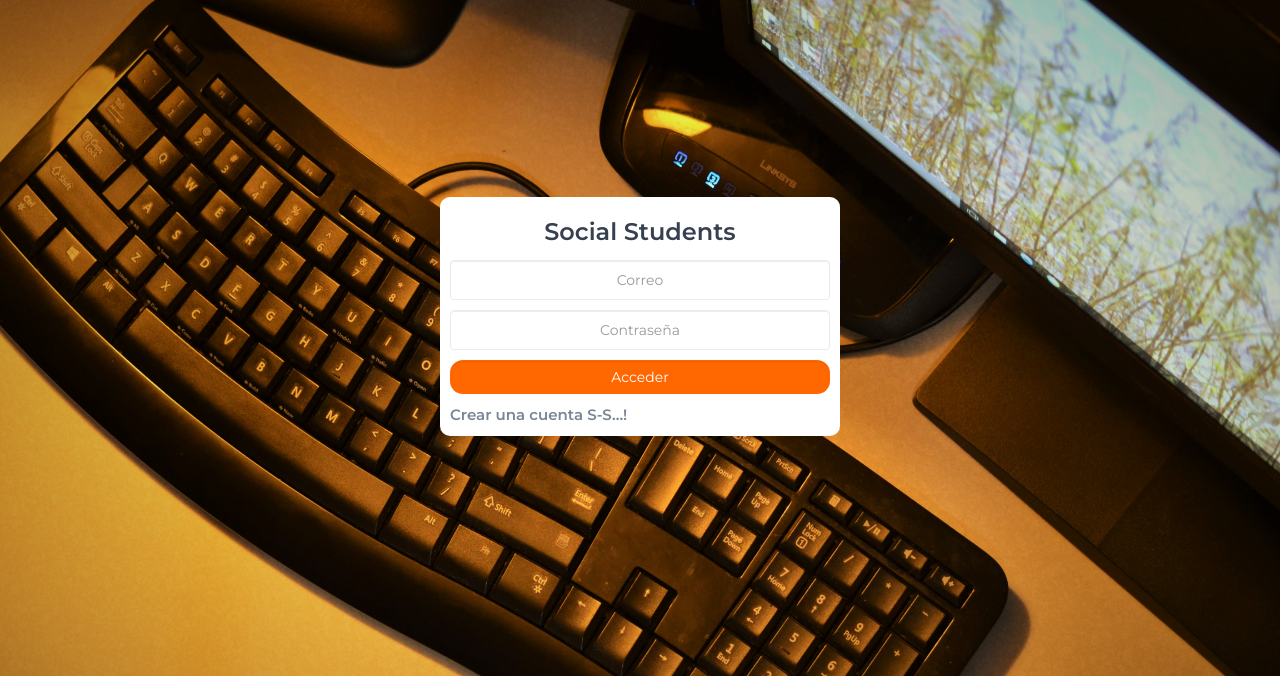
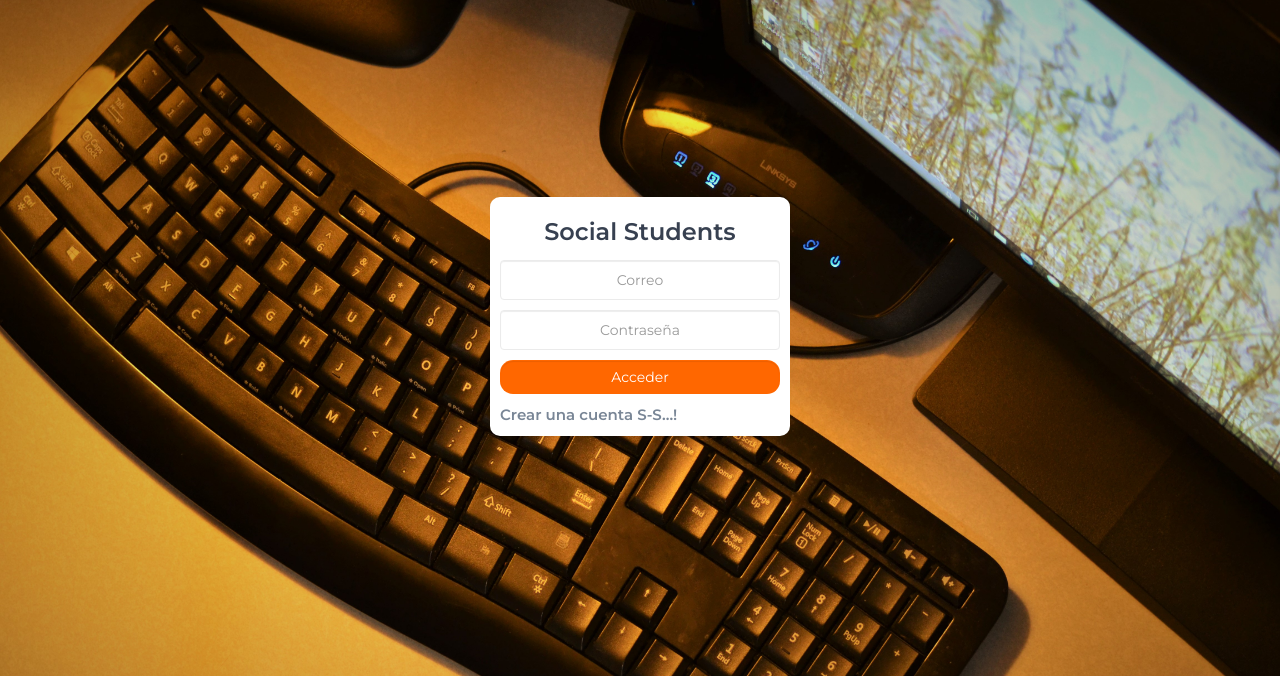
Before and after one commit to GandresCoello18/social-students-and-php, a PHP site: page /login.php in a window 1280 px wide. Shown: the part 53-729 px from the top of the page. Run offline with PHP 8.4, Linux system fonts and the light colour scheme.

Commit message:
editar login

```diff
--- a/css/login.css
+++ b/css/login.css
@@ -2,7 +2,7 @@
 form{
     position: relative;
     margin: auto;
-    width: 400px;
+    width: 300px;
     top: 250px;
     background-color: #fff;
     padding: 10px;
```
